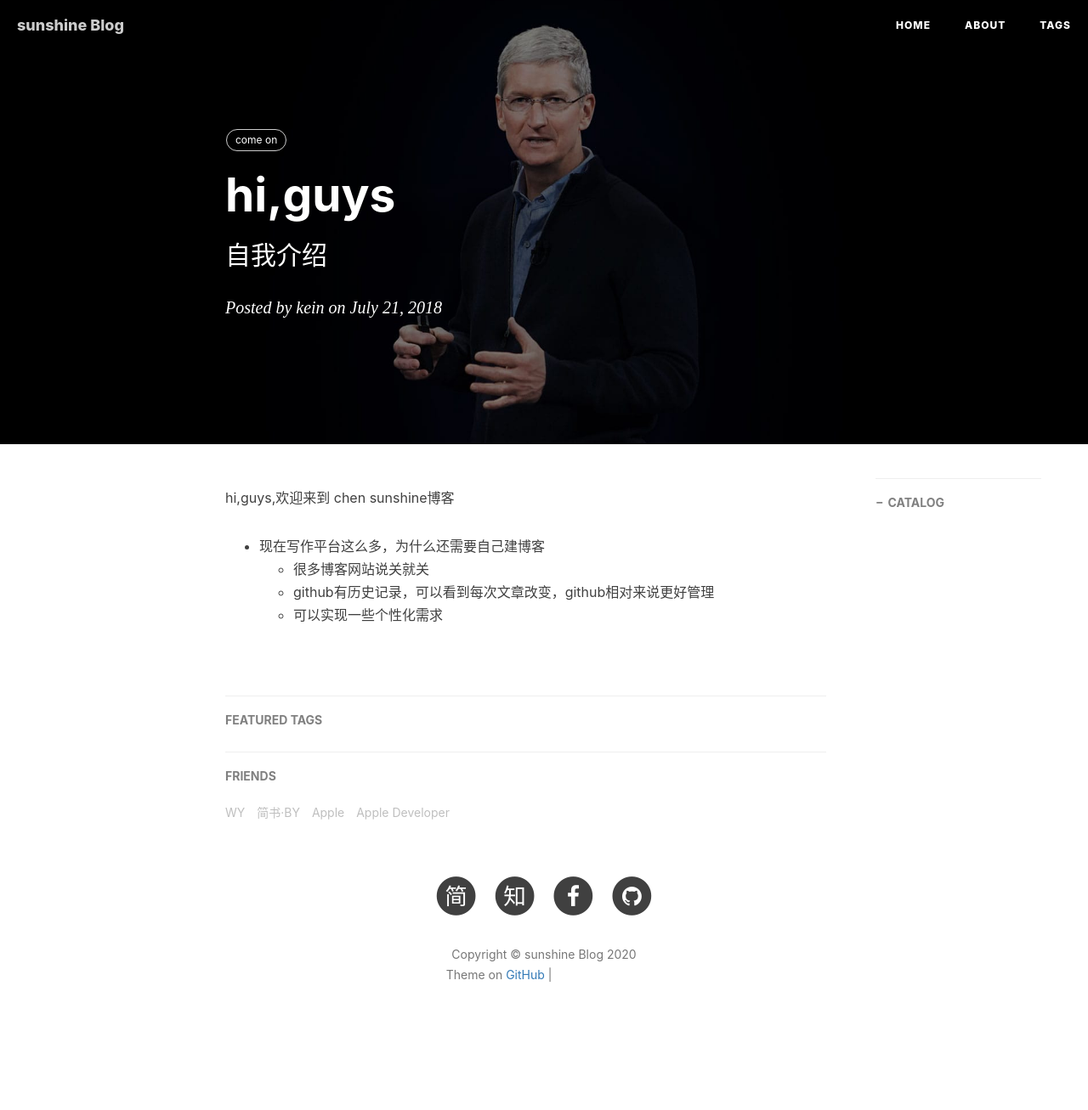
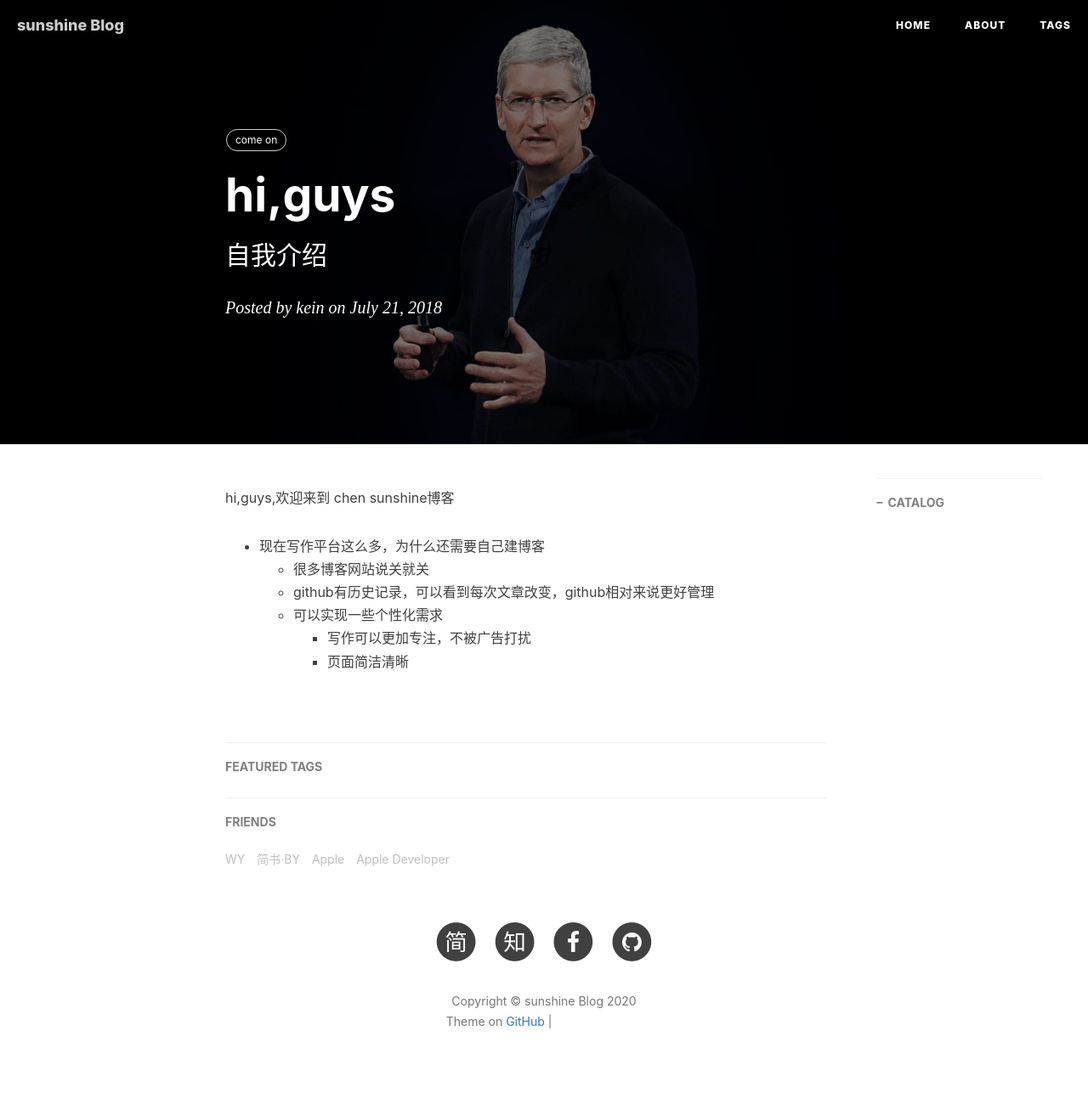
Before and after one commit to feature2018/feature2018.github.io, a Jekyll site: the page built from _posts/2020-07-21-hi.md, in a window 1280 px wide. Shown: the whole page at 85% size. Built offline with Jekyll 4.4.1, drawn with Linux system fonts in a browser that asks for light colours; nearby versions of some CDN libraries; comment, search, counter and statistics services are not loaded; before the commit the page ends 1252 px from its top, so only the background shows below that; grey boxes are pictures that could not be loaded.

Commit message:
修改readme

```diff
--- a/_posts/2020-07-21-hi.md
+++ b/_posts/2020-07-21-hi.md
@@ -17,3 +17,5 @@ hi,guys,欢迎来到 chen sunshine博客
     - 很多博客网站说关就关
     - github有历史记录，可以看到每次文章改变，github相对来说更好管理
     - 可以实现一些个性化需求
+        - 写作可以更加专注，不被广告打扰
+        - 页面简洁清晰
```
